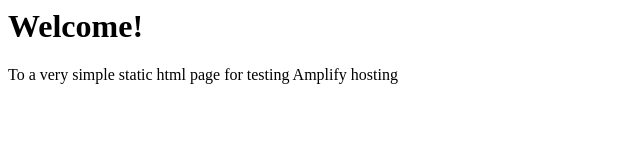
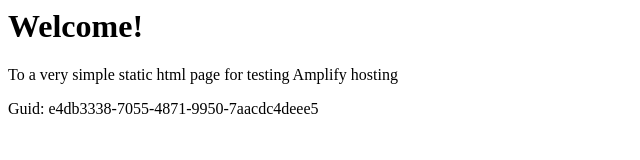
Before and after one commit to aws-aemilia-cmh/Github-PR-Commit-Integration-Test-DoNotTouch-v0-preprod-us-east-2, a website: page src/index.html in a window 1280 px wide. Shown: the whole page, without its empty margins (0-640 px from the left). Drawn offline with Linux system fonts and the light colour scheme.

Commit message:
commit from integ tests

```diff
--- a/src/index.html
+++ b/src/index.html
@@ -1,3 +1,5 @@
+
+
 <html lang="en">
 
 <head>
@@ -10,6 +12,6 @@
 <body>
     <h1>Welcome!</h1>
     <p>To a very simple static html page for testing Amplify hosting</p>
-</body>
+    <p>Guid: e4db3338-7055-4871-9950-7aacdc4deee5</p></body>
 
 </html>
```
